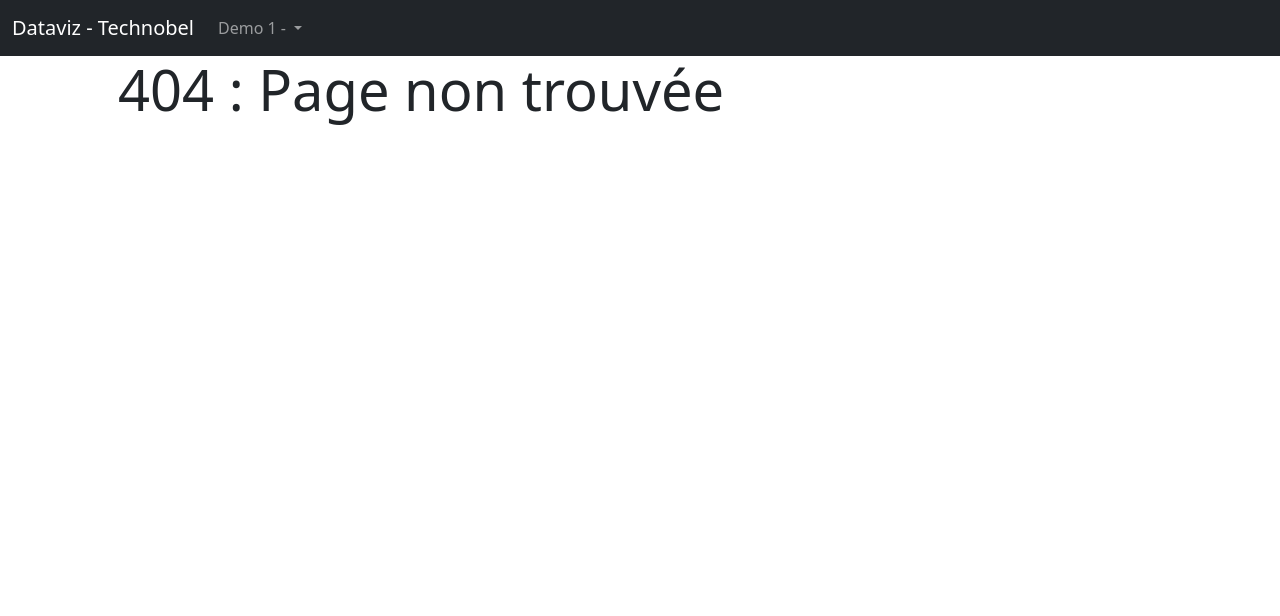
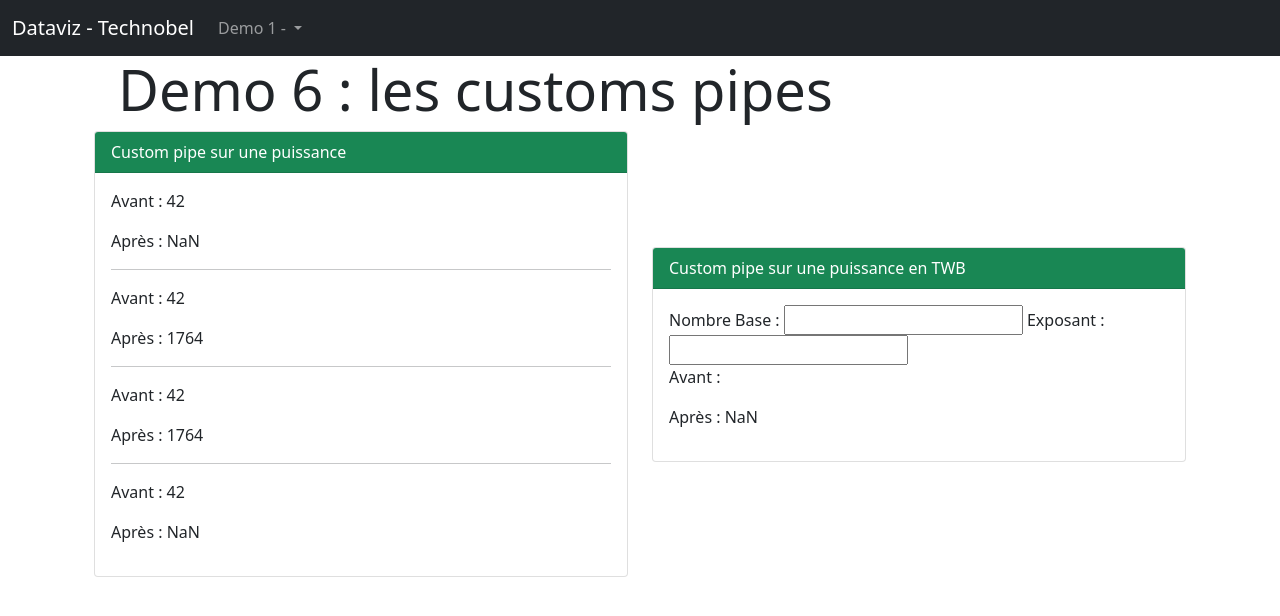
Before and after one commit to evengyl/DemoETU_Technobel_Dataviz, an Angular app: page /demo/demo6 in a window 1280 px wide. Before the commit this address had no page. Shown: the top 616 px of the page. Built offline with nearby package versions, Linux system fonts and the light colour scheme.

Commit message:
add link pipe demo 5 + add demo 6 custom pipe

```diff
--- a/src/app/app-routing.module.ts
+++ b/src/app/app-routing.module.ts
@@ -5,6 +5,7 @@ import { Demo2Component } from './components/demo/demo2/demo2.component';
 import { Demo3Component } from './components/demo/demo3/demo3.component';
 import { Demo4Component } from './components/demo/demo4/demo4.component';
 import { Demo5Component } from './components/demo/demo5/demo5.component';
+import { Demo6Component } from './components/demo/demo6/demo6.component';
 import { ForOforComponent } from './components/shared/for-ofor/for-ofor.component';
 import { HomeComponent } from './components/shared/home/home.component';
 
@@ -15,7 +16,8 @@ const routes: Routes = [
     { path : "demo2", component : Demo2Component},
     { path : "demo3", component : Demo3Component},
     { path : "demo4", component : Demo4Component},
-    { path : "demo5", component : Demo5Component}
+    { path : "demo5", component : Demo5Component},
+    { path : "demo6", component : Demo6Component}
   ]},
 
 
--- a/src/app/app.module.ts
+++ b/src/app/app.module.ts
@@ -13,6 +13,8 @@ import { ForOforComponent } from './components/shared/for-ofor/for-ofor.componen
 import { HomeComponent } from './components/shared/home/home.component';
 import { Demo4Component } from './components/demo/demo4/demo4.component';
 import { Demo5Component } from './components/demo/demo5/demo5.component';
+import { Demo6Component } from './components/demo/demo6/demo6.component';
+import { PowerPipe } from './components/demo/demo6/power.pipe';
 
 
 @NgModule({
@@ -26,6 +28,8 @@ import { Demo5Component } from './components/demo/demo5/demo5.component';
     HomeComponent,
     Demo4Component,
     Demo5Component,
+    Demo6Component,
+    PowerPipe,
   ],
   imports: [
     BrowserModule,
--- a/src/app/components/demo/demo5/demo5.component.html
+++ b/src/app/components/demo/demo5/demo5.component.html
@@ -4,7 +4,7 @@
 			<div class="jumbotron jumbotron-fluid">
 				<div class="container">
 					<h1 class="display-4">Demo 5 : les pipes ou |</h1>
-                    <h3>Doc des pipes fourni par angular : </h3>
+                    <h3>Doc des pipes fourni par angular : https://angular.io/api?type=pipe</h3>
 				</div>
 			</div>
 		</div>
--- /dev/null
+++ b/src/app/components/demo/demo6/demo6.component.html
@@ -0,0 +1,53 @@
+<div class="container-fluid">
+	<div class="row">
+		<div class="col">
+			<div class="jumbotron jumbotron-fluid">
+				<div class="container">
+					<h1 class="display-4">Demo 6 : les customs pipes</h1>
+				</div>
+			</div>
+		</div>
+	</div>
+</div>
+
+<div class="container-fluid">
+    <div class="row">
+
+        <div class="col align-self-center">
+            <div class="card">
+                <div class="card-header bg-success text-white">
+                    Custom pipe sur une puissance
+                </div>
+                <div class="card-body">
+                    <p>Avant : {{ var1 }}</p>
+                    <p>Après : {{ var1 | power }}</p>
+                    <hr>
+                    <p>Avant : {{ var1 }}</p>
+                    <p>Après : {{ var1 | power : 2 : 2 }}</p>
+                    <hr>
+                    <p>Avant : {{ var1 }}</p>
+                    <p>Après : {{ var1 | power : varPow}}</p>
+                    <hr>
+                    <p>Avant : {{ var1 }}</p>
+                    <p>Après : {{ var1 | power : [1,2,3]}}</p>
+                </div>
+            </div>
+        </div>
+
+        <div class="col align-self-center">
+            <div class="card">
+                <div class="card-header bg-success text-white">
+                    Custom pipe sur une puissance en TWB
+                </div>
+                <div class="card-body">
+                    Nombre Base : <input type="number" [(ngModel)]="varZak">
+                    Exposant : <input type="number" [(ngModel)]="powZak">
+                    <p>Avant : {{ varZak }}</p>
+                    <p>Après : {{ varZak | power : powZak}}</p>
+                </div>
+            </div>
+        </div>
+
+
+    </div>
+</div>
--- /dev/null
+++ b/src/app/components/demo/demo6/demo6.component.ts
@@ -0,0 +1,22 @@
+import { Component, OnInit } from '@angular/core';
+
+@Component({
+  selector: 'app-demo6',
+  templateUrl: './demo6.component.html'
+})
+export class Demo6Component implements OnInit {
+
+  var1 : number = undefined
+  varPow : number = undefined
+  varZak : number = undefined
+  powZak : number = undefined
+
+  constructor() {
+    this.var1 = 42
+    this.varPow = 2
+  }
+
+  ngOnInit(): void {
+  }
+
+}
--- /dev/null
+++ b/src/app/components/demo/demo6/power.pipe.ts
@@ -0,0 +1,17 @@
+import { Pipe, PipeTransform } from '@angular/core';
+
+@Pipe({
+  name: 'power'
+})
+export class PowerPipe implements PipeTransform {
+
+  public i : number = 0
+  transform(value: number, ...args: any[] | number[]): number {
+    console.log(`nombre d'appel du pipe : ${this.i}`)
+    this.i ++
+
+    value = Math.pow(value, args[0])
+    return value;
+  }
+
+}
--- a/src/app/components/shared/navbar/navbar.component.html
+++ b/src/app/components/shared/navbar/navbar.component.html
@@ -20,6 +20,9 @@
               <li><a class="dropdown-item" routerLink="demo/demo4">Demo 4 - le event binding</a></li>
               <li><hr class="dropdown-divider"></li>
               <li><a class="dropdown-item" routerLink="demo/demo5">Demo 5 - les pipes</a></li>
+              <li><hr class="dropdown-divider"></li>
+              <li><a class="dropdown-item" routerLink="demo/demo6">Demo 6 - les customs pipes</a></li>
+
 
 
             </ul>
```
